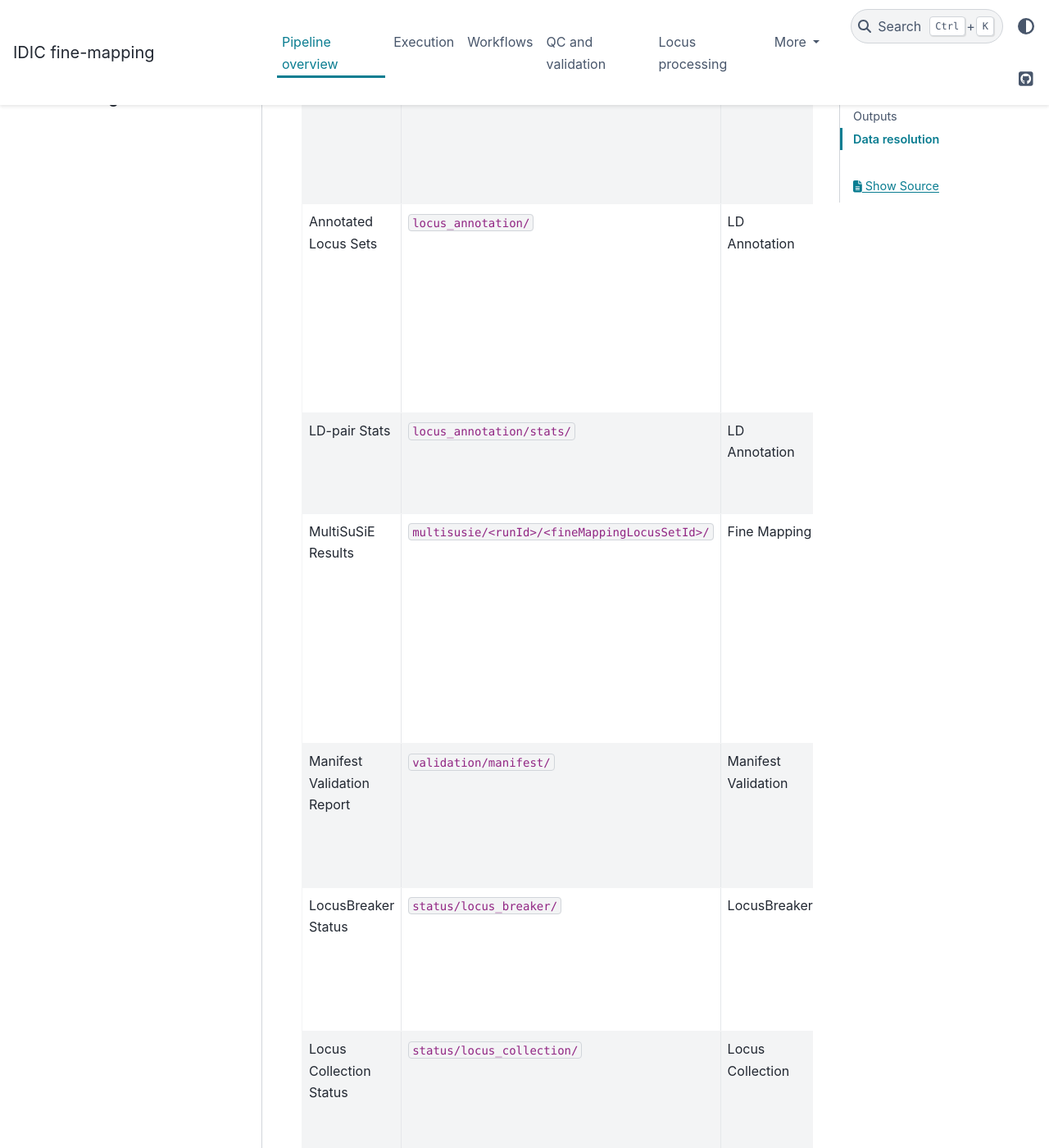
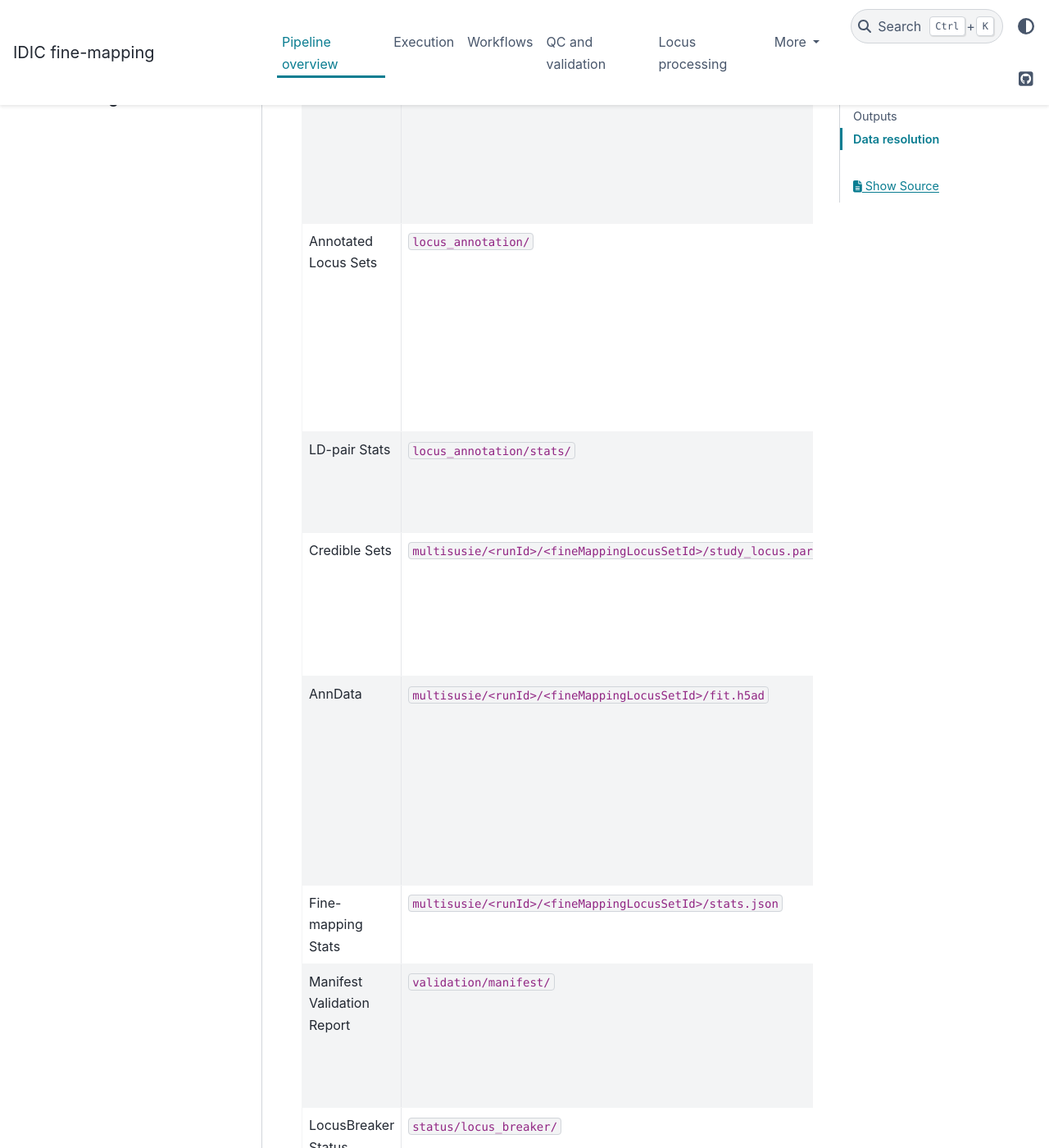
Before and after one commit to opentargets/nf-fine-mapping, a Sphinx documentation site: the page built from docs/user-guide/overview.rst, in a window 1280 px wide and 1400 px high, scrolled down 1404 px. Shown: the whole window at 82% size. Built offline with Sphinx 7.4.7 and the PyData theme 0.15.4, drawn with Linux system fonts in a browser that asks for light colours; some of the changed text lies outside the part shown.

Commit message:
docs: split fine-mapping output into credible sets, AnnData, and stats
MultiSuSiE publishes three distinct files per run/locus-set
(study_locus.parquet, fit.h5ad, stats.json) under one directory; show
each explicitly in the metro map and outputs table instead of bundling
them into a single "MultiSuSiE Results" node, matching the granularity
already used for every other stage's outputs.

A top-to-bottom variant of the diagram was requested but isn't
achievable with nf-metro, which only honours `graph LR` as the primary
layout direction (per-section `%%metro direction:` only reorders
stations within one section, not the whole map) — confirmed by
inspecting the renderer's source. Staying with the single L-R diagram
per discussion.

Claude-Session: https://claude.ai/code/session_0186r5vWUmcErs9gTsGLsjFS

```diff
--- a/docs/user-guide/overview.rst
+++ b/docs/user-guide/overview.rst
@@ -50,11 +50,19 @@ source for what gets published. All paths below are relative to
      - ``locus_annotation/stats/``
      - LD Annotation
      - Per-locus-set statistics on LD-pair coverage.
-   * - MultiSuSiE Results
-     - ``multisusie/<runId>/<fineMappingLocusSetId>/``
+   * - Credible Sets
+     - ``multisusie/<runId>/<fineMappingLocusSetId>/study_locus.parquet``
      - Fine Mapping
-     - Gentropy-compatible StudyLocus Parquet, extended AnnData (``.h5ad``)
-       results, and a JSON status record.
+     - Gentropy-compatible StudyLocus Parquet with the fitted credible sets.
+   * - AnnData
+     - ``multisusie/<runId>/<fineMappingLocusSetId>/fit.h5ad``
+     - Fine Mapping
+     - Extended AnnData (``.h5ad``) result with component-level posteriors
+       and provenance.
+   * - Fine-mapping Stats
+     - ``multisusie/<runId>/<fineMappingLocusSetId>/stats.json``
+     - Fine Mapping
+     - JSON status record for the locus-set fit.
    * - Manifest Validation Report
      - ``validation/manifest/``
      - Manifest Validation
```
Also changed, not shown: docs/architecture/pipeline-metro-map.svg, 1 other file.
